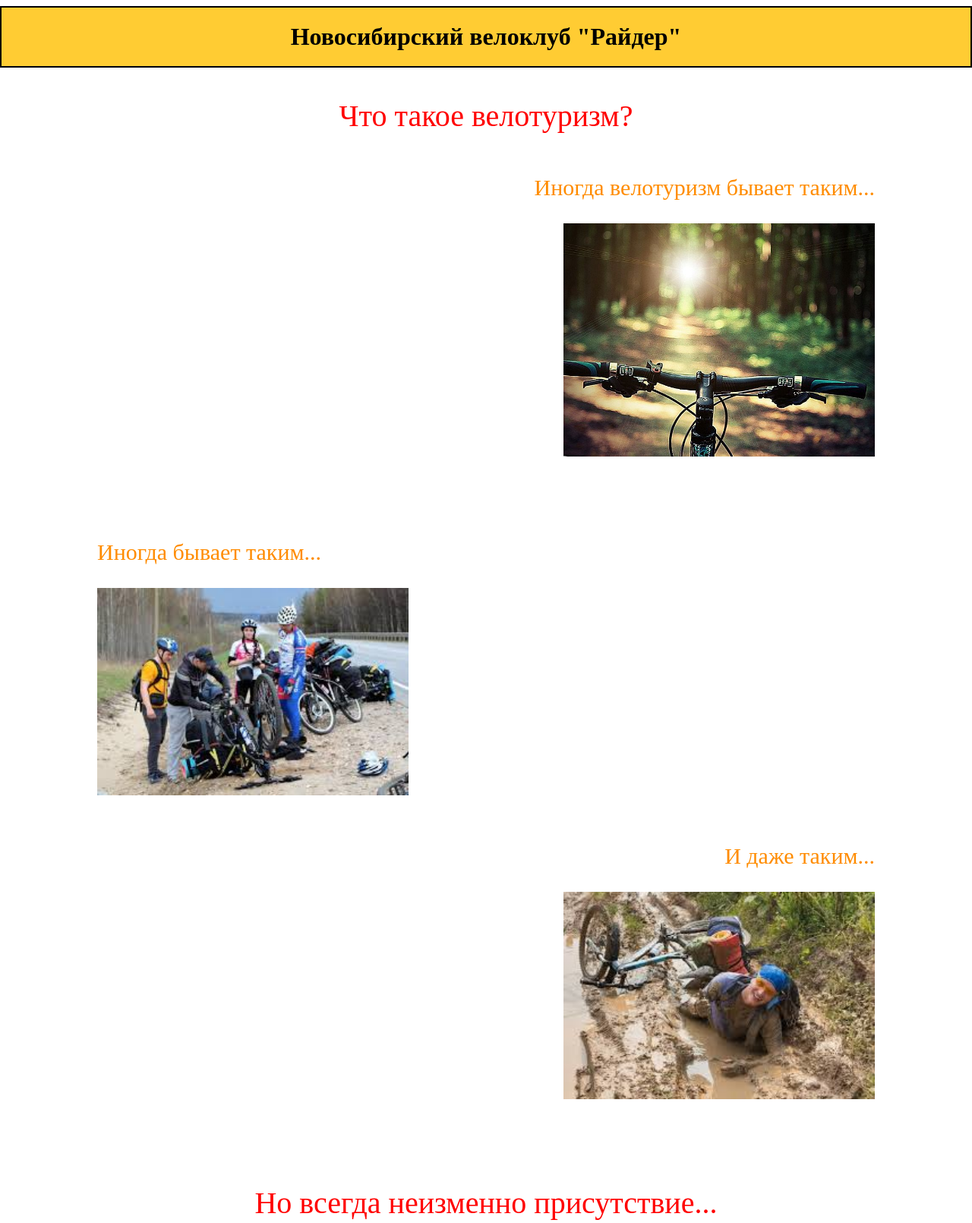
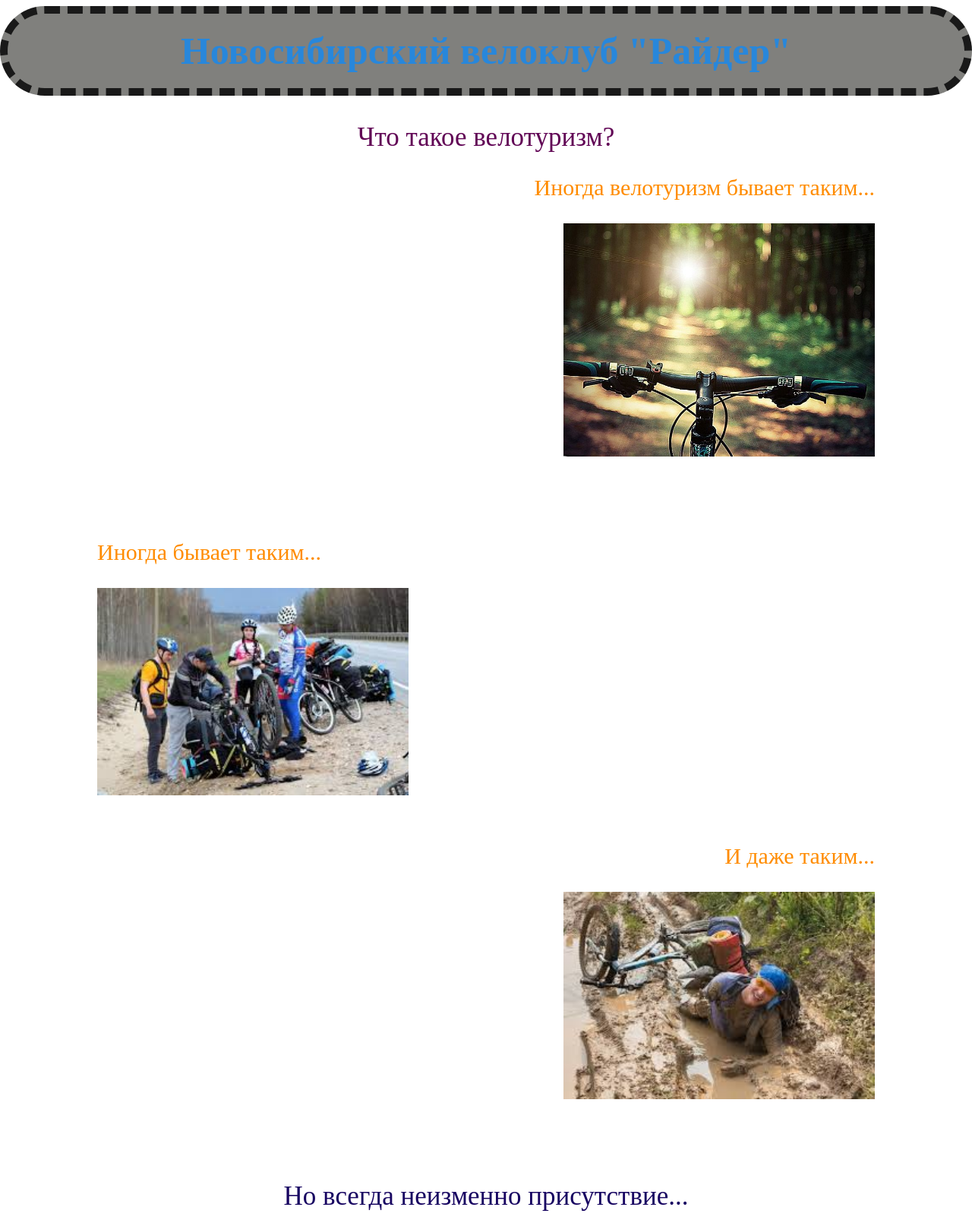
Before and after one commit to a-alexandr/Master, a plain HTML site: page index.html in a window 1280 px wide. Shown: the part 120-1730 px from the top of the page at 76% size. Drawn offline with Linux system fonts and the light colour scheme.

Commit message:
Add files via upload

```diff
--- a/index.html
+++ b/index.html
@@ -3,6 +3,7 @@
  <head>
   <meta charset="utf-8">
   <title>Моя первая веб-страница</title>
+  <link href="style.css" rel="stylesheet" type="text/css"/>
   <style>
 	  body { margin: 0; }
    #content1, #content2, #content3 { position: absolute; }
@@ -30,9 +31,9 @@
    }
   </style>
  </head>
- <body>
-  <h1 align="center">Новосибирский велоклуб "Райдер"</h1>
-  <p align="center" style="color:#ff0000; font-size:40px">Что такое велотуризм?</p>
+ <body background-color: #f2eee9;>
+  <h1 class="heading" align="center">Новосибирский велоклуб "Райдер"</h1>
+  <p id="a1" align="center">Что такое велотуризм?</p>
   <div id="content1">
   <p align="right" style="color:#FF8C00; font-size:30px">Иногда велотуризм бывает таким...</p>
   <p><img align="right" src="velo1.png" alt="Велотуризм" width="40%" height="40%"></p>
@@ -80,7 +81,7 @@
  </head>
  <body>
   <div id="header1">
-  <p align="center" style="color:#ff0000; font-size:40px">Но всегда неизменно присутствие...</p>
+  <p class="subtitle" align="center">Но всегда неизменно присутствие...</p>
   </div>
   <div id="content4">
   <p align="left" style="color:#FF8C00; font-size:30px">Красивых видов...</p>
@@ -95,7 +96,7 @@
   <p><img align="left" src="pal.png" alt="Велотуризм" width="40%" height="40%"></p>
   </div>
   <div id="content7">
-  <p align="right" style="color:#808080; font-size:20px"><i>Катайся с нами, катайся как мы!</i></p>
+  <p align="right" style="color:#808080; font-size:20px"><i>Катайся с нами, <a href="http://google.com">катайся как мы!</a></i></p>
   </div>
  </body>
 </html>
--- /dev/null
+++ b/style.css
@@ -0,0 +1,28 @@
+
+a{
+color: blue;
+font-size: 25px;
+}
+
+.heading{
+color: #2887DB;
+background-color: #80807D;
+border: 10px dashed #191919;
+font-size: 50px;
+border-radius: 100px;
+}
+
+#a1{
+color: #610455;
+font-size: 35px;
+}
+
+.subtitle{
+color: #170461;
+font-size: 35px;
+}
+
+.heading:hover{
+border: 10px solid red;
+border-radius: 100px;
+}
```
